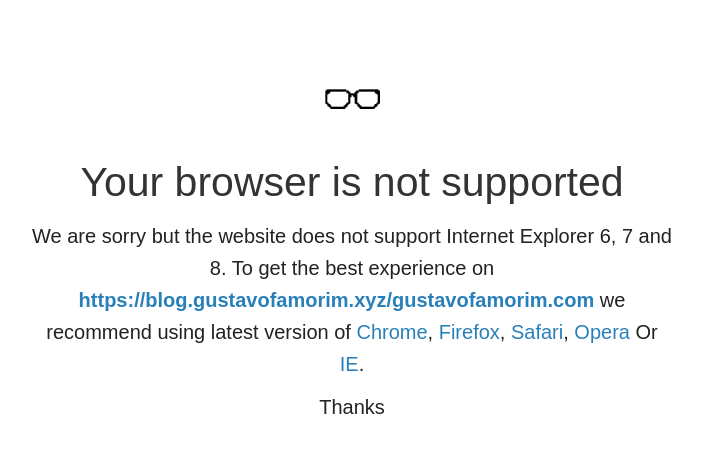
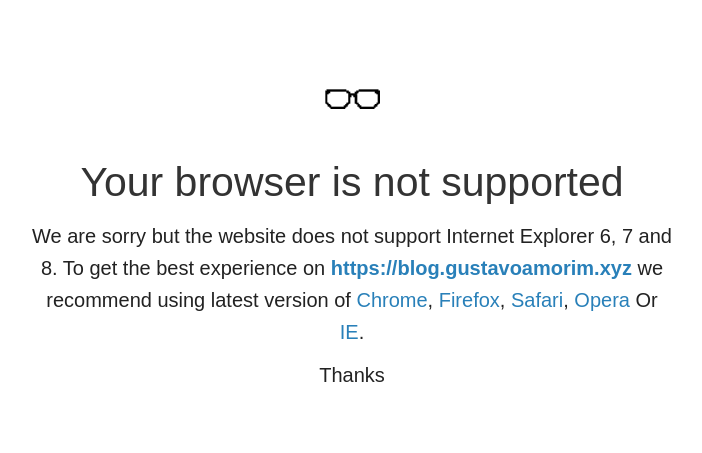
Before and after one commit to gustavofamorim/gustavofamorim.com, a Jekyll site: the page built from browser-warning/index.html, in a window 1280 px wide. Shown: the top 453 px of the page, without its empty margins (288-990 px from the left). Built offline with Jekyll 4.4.1, drawn with Linux system fonts in a browser that asks for light colours.

Commit message:
Correção de erro nas urls do blog

```diff
--- a/_config.yml
+++ b/_config.yml
@@ -4,8 +4,8 @@
 email: gustavofreitasamorim@gmail.com
 description: > # this means to ignore newlines until "baseurl:"
  Um nerd recém formado em Ciência da Computação
-baseurl: "/" # the subpath of your site, e.g. /blog/
-url: "https://blog.gustavofamorim.xyz" # the base hostname & protocol for your site
+baseurl: "" # the subpath of your site, e.g. /blog/
+url: "https://blog.gustavoamorim.xyz" # the base hostname & protocol for your site
 logourl: /assets/images/logo.png # Site logo
 author: "Gustavo Freitas de Amorim"
 author_thumbnail: "/assets/images/avatar.jpg" # Author avatar
```
